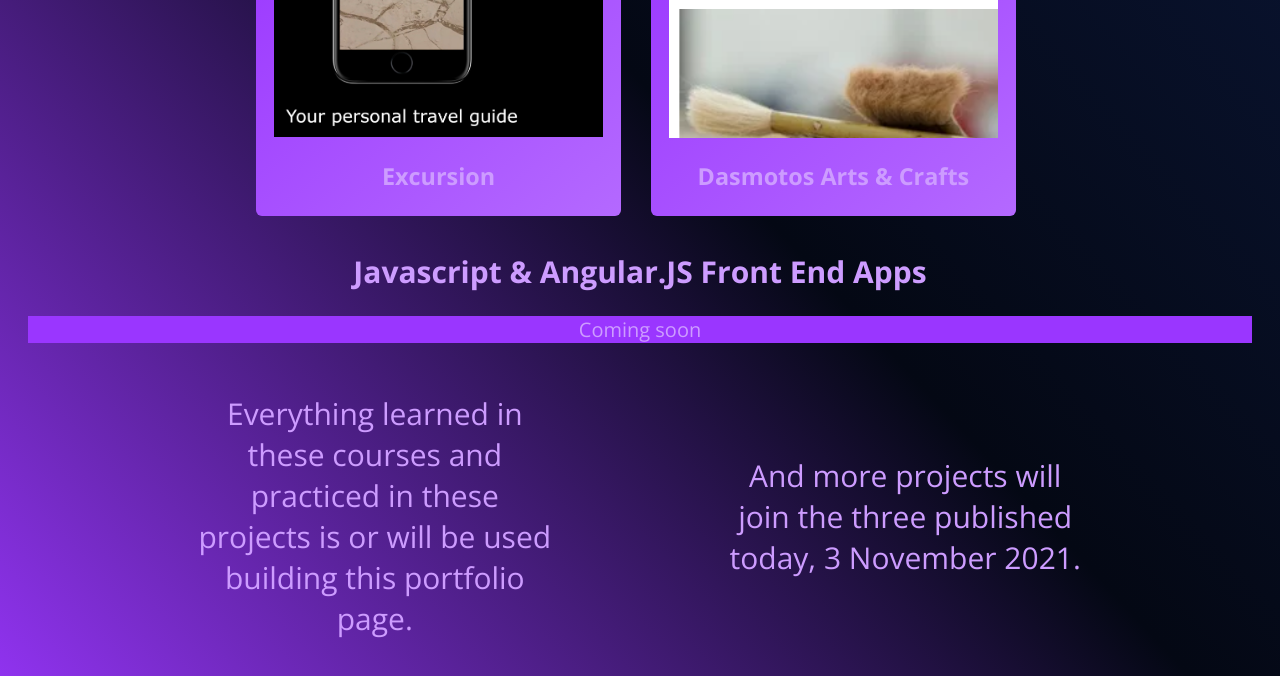
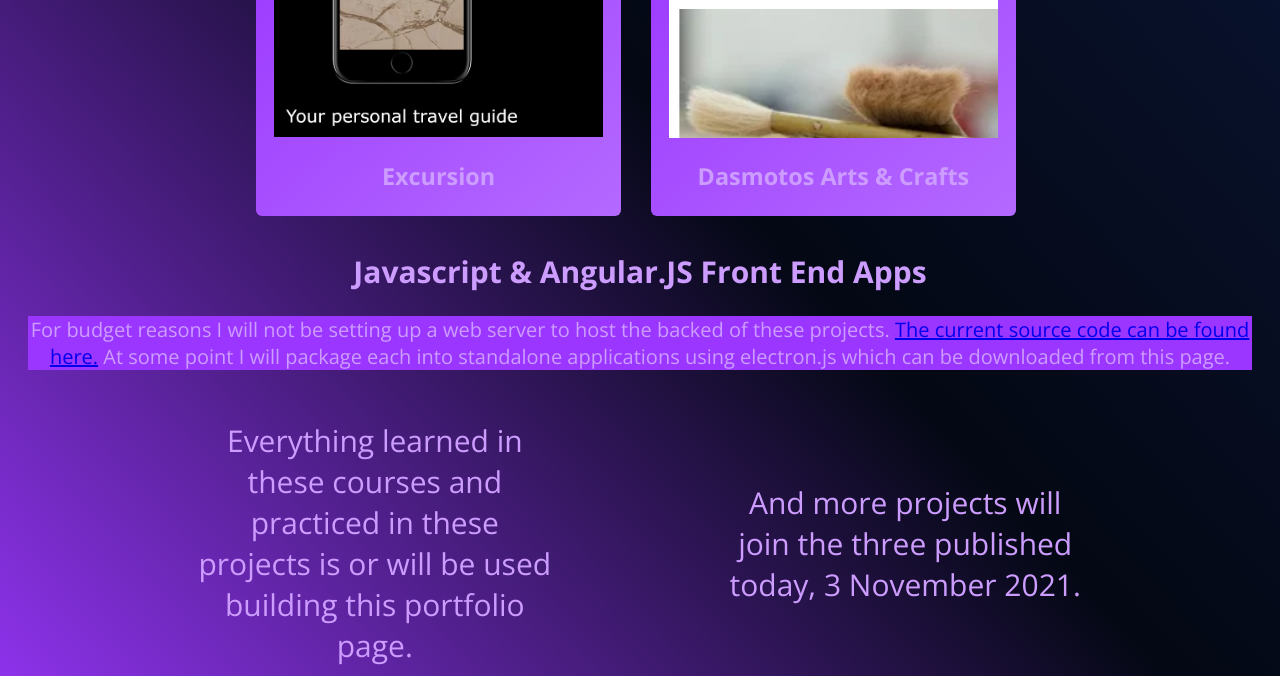
Before and after one commit to ian6ft5/ian6ft5.github.io, a plain HTML site: page index.html in a window 1280 px wide. Shown: the part 612-1288 px from the top of the page. Drawn offline with nearby package versions, Linux system fonts and the light colour scheme.

Commit message:
updated not on javascript section

```diff
--- a/index.html
+++ b/index.html
@@ -99,7 +99,7 @@
             </section>
 
             <h2>Javascript & Angular.JS Front End Apps</h2>
-            <p style="color: #cd9cff; background-color: #9a36ff;">Coming soon</p>
+            <p style="color: #cd9cff; background-color: #9a36ff;">For budget reasons I will not be setting up a web server to host the backed of these projects. <a href="https://github.com/ian6ft5">The current source code can be found here.</a> At some point I will package each into standalone applications using electron.js which can be downloaded from this page.</p>
             <section class="explanation">
                 <div class="thought">
                     <p>Everything learned in these courses and practiced in these projects is or will be used building this portfolio page.</p>
```
